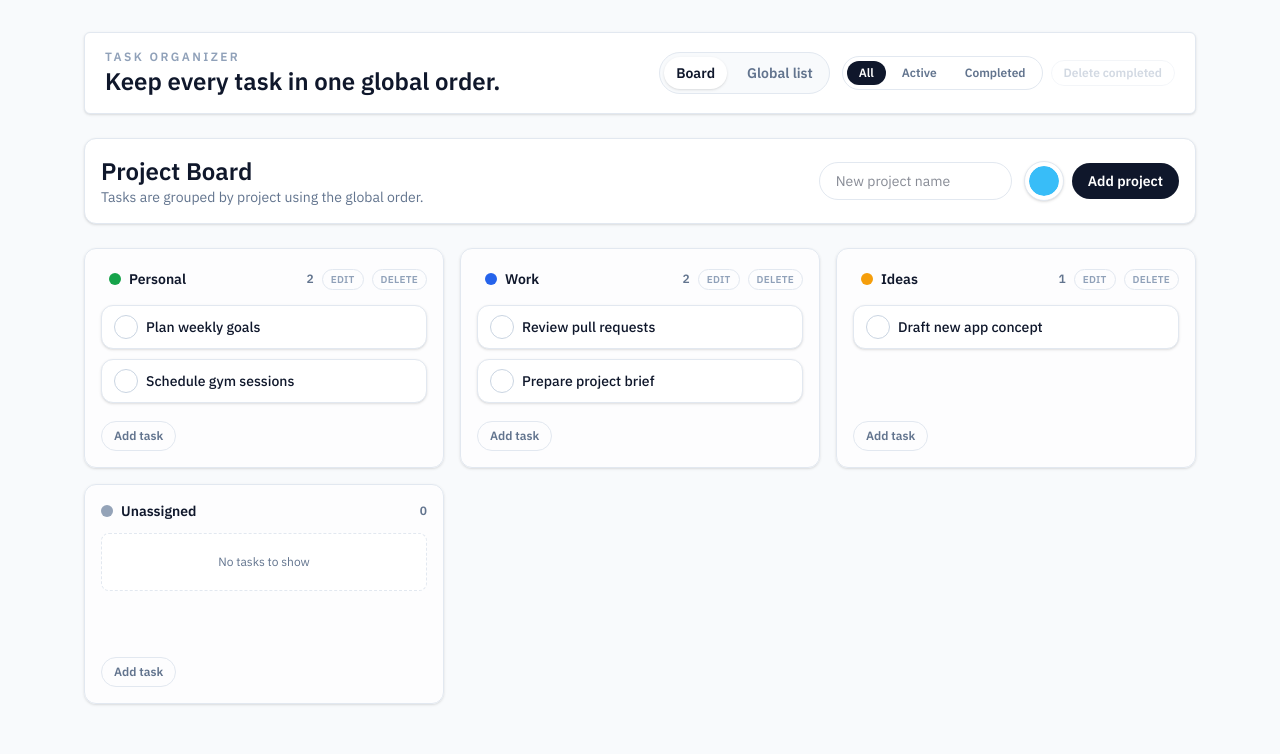
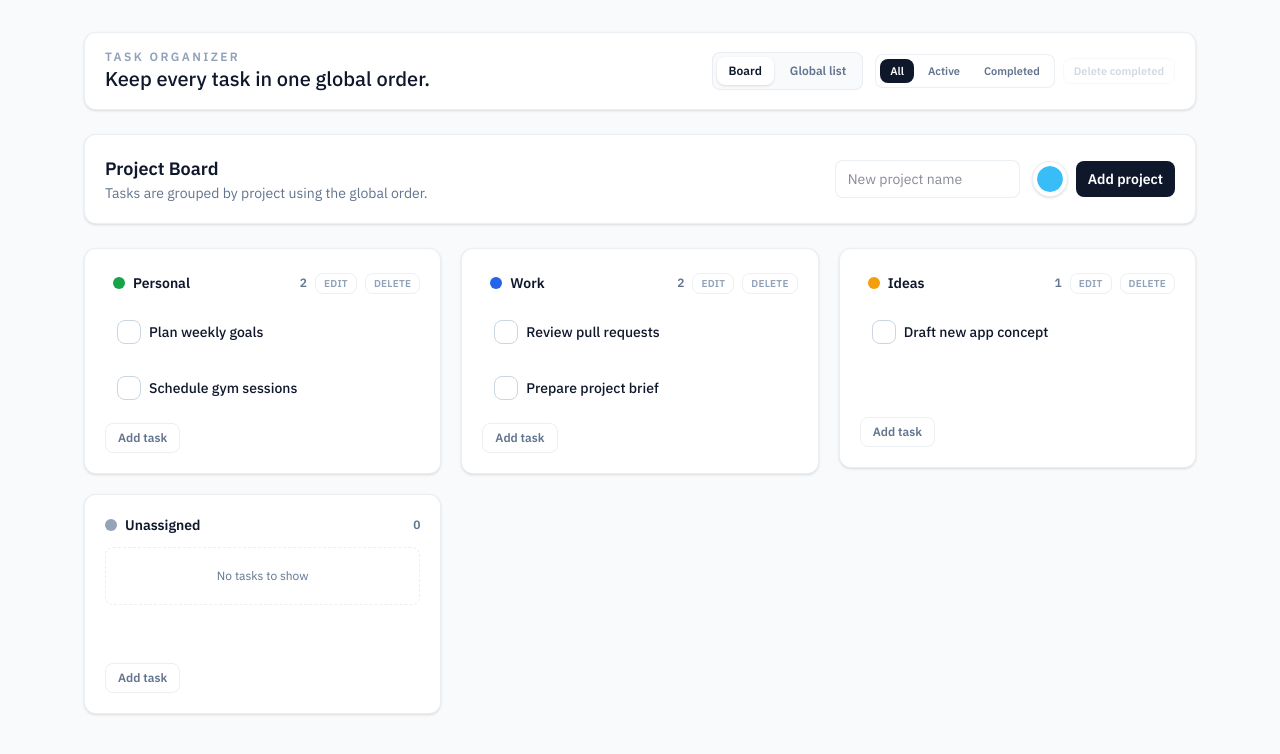
Before and after one commit to charlesferreira/task-management, a React (Vite) app: page / in a window 1280 px wide. Shown: the top 754 px of the page. Built offline with nearby package versions, Linux system fonts and the light colour scheme.

Commit message:
feat: update UI components with Tailwind CSS enhancements and improved styling

```diff
--- a/src/App.tsx
+++ b/src/App.tsx
@@ -57,21 +57,21 @@ function App() {
   return (
     <div className="min-h-screen bg-slate-50 text-slate-900">
       <div className="mx-auto flex w-full max-w-6xl flex-col gap-6 px-5 py-8">
-        <header className="flex flex-col gap-4 rounded-md border border-slate-200 bg-white px-5 py-4 shadow-sm md:flex-row md:items-center md:justify-between">
+        <header className="flex flex-col gap-4 rounded-xl border border-slate-200/70 bg-white px-5 py-4 shadow-sm md:flex-row md:items-center md:justify-between">
           <div>
             <p className="text-xs font-semibold uppercase tracking-[0.2em] text-slate-400">
               Task Organizer
             </p>
-            <h1 className="text-2xl font-semibold text-slate-900">
+            <h1 className="text-xl font-medium text-slate-900">
               Keep every task in one global order.
             </h1>
           </div>
           <div className="flex flex-col gap-3 sm:flex-row sm:items-center">
-            <div className="flex items-center gap-2 rounded-full border border-slate-200 bg-slate-50 p-1">
+            <div className="flex items-center gap-1 rounded-lg border border-slate-200/70 bg-slate-50 p-1">
               <button
                 type="button"
                 onClick={() => setActiveView('board')}
-                className={`rounded-full px-3 py-1.5 text-sm font-semibold transition ${
+                className={`rounded-lg px-3 py-1.5 text-xs font-semibold transition ${
                   activeView === 'board'
                     ? 'bg-white text-slate-900 shadow-sm'
                     : 'text-slate-500 hover:text-slate-900'
@@ -82,7 +82,7 @@ function App() {
               <button
                 type="button"
                 onClick={() => setActiveView('list')}
-                className={`rounded-full px-3 py-1.5 text-sm font-semibold transition ${
+                className={`rounded-lg px-3 py-1.5 text-xs font-semibold transition ${
                   activeView === 'list'
                     ? 'bg-white text-slate-900 shadow-sm'
                     : 'text-slate-500 hover:text-slate-900'
@@ -92,13 +92,13 @@ function App() {
               </button>
             </div>
             <div className="flex items-center gap-2">
-              <div className="flex items-center gap-1 rounded-full border border-slate-200 bg-white p-1">
+              <div className="flex items-center gap-1 rounded-lg border border-slate-200/70 bg-white p-1">
                 {(['all', 'active', 'completed'] as const).map((mode) => (
                   <button
                     key={mode}
                     type="button"
                     onClick={() => setFilter(mode)}
-                    className={`rounded-full px-3 py-1 text-xs font-semibold capitalize transition ${
+                    className={`rounded-lg px-2.5 py-1 text-[11px] font-semibold capitalize transition ${
                       filter === mode
                         ? 'bg-slate-900 text-white'
                         : 'text-slate-500 hover:text-slate-900'
@@ -112,7 +112,7 @@ function App() {
                 type="button"
                 onClick={deleteCompleted}
                 disabled={completedCount === 0}
-                className="rounded-full border border-slate-200 px-3 py-1 text-xs font-semibold text-slate-400 transition hover:text-rose-500 disabled:cursor-not-allowed disabled:opacity-40"
+                className="rounded-lg border border-slate-200/70 px-2.5 py-1 text-[11px] font-semibold text-slate-400 transition hover:bg-slate-50 hover:text-slate-600 disabled:cursor-not-allowed disabled:opacity-40"
               >
                 Delete completed
               </button>
--- a/src/components/ProjectBadge.tsx
+++ b/src/components/ProjectBadge.tsx
@@ -6,7 +6,7 @@ type ProjectBadgeProps = {
 
 const ProjectBadge = ({ project }: ProjectBadgeProps) => {
   return (
-    <span className="inline-flex items-center gap-2 rounded-full border border-slate-200 bg-white px-2.5 py-1 text-xs font-medium text-slate-700 shadow-sm">
+    <span className="inline-flex items-center gap-2 rounded-lg bg-slate-100 px-2 py-0.5 text-xs font-medium text-slate-600">
       <span
         className="h-2.5 w-2.5 rounded-full"
         style={{ backgroundColor: project.color }}
--- a/src/components/ProjectBoard.tsx
+++ b/src/components/ProjectBoard.tsx
@@ -9,12 +9,12 @@ import {
 } from '@dnd-kit/core'
 import {
   SortableContext,
-  horizontalListSortingStrategy,
+  rectSortingStrategy,
   sortableKeyboardCoordinates,
   useSortable,
 } from '@dnd-kit/sortable'
 import { CSS } from '@dnd-kit/utilities'
-import { useMemo, useState } from 'react'
+import { useMemo, useRef, useState } from 'react'
 import type { Project, Task } from '../models/types'
 import { UNASSIGNED_PROJECT } from '../models/types'
 import ProjectColumn from './ProjectColumn'
@@ -62,6 +62,7 @@ const SortableProjectColumn = ({
   onDeleteTask,
   onUpdateProject,
 }: SortableProjectColumnProps) => {
+  const measureRef = useRef<HTMLDivElement | null>(null)
   const {
     attributes,
     listeners,
@@ -81,7 +82,7 @@ const SortableProjectColumn = ({
   }
 
   return (
-    <div ref={setNodeRef} style={style} className={isDragging ? 'z-10' : ''}>
+    <div ref={setNodeRef} style={style} className={isDragging ? 'opacity-0' : ''}>
       <ProjectColumn
         project={project}
         tasks={tasks}
@@ -94,7 +95,7 @@ const SortableProjectColumn = ({
           <button
             type="button"
             ref={setActivatorNodeRef}
-            className={`flex h-7 w-7 items-center justify-center rounded-full border border-slate-200 text-[10px] text-slate-400 transition hover:text-slate-700 ${
+            className={`flex h-7 w-7 items-center justify-center rounded-lg border border-slate-200/70 text-[10px] text-slate-400 transition hover:text-slate-700 ${
               isDragging ? 'cursor-grabbing' : 'cursor-grab'
             }`}
             aria-label="Drag project"
@@ -121,6 +122,7 @@ const ProjectBoard = ({
   onReorderProjectTasks,
 }: ProjectBoardProps) => {
   const [activeTaskId, setActiveTaskId] = useState<string | null>(null)
+  const [activeProjectId, setActiveProjectId] = useState<string | null>(null)
   const sensors = useSensors(
     useSensor(PointerSensor, { activationConstraint: { distance: 6 } }),
     useSensor(KeyboardSensor, {
@@ -143,6 +145,9 @@ const ProjectBoard = ({
       : activeTask
         ? projectMap.get(activeTask.projectId) ?? UNASSIGNED_PROJECT
         : null
+  const activeColumnProject = activeProjectId
+    ? projectMap.get(activeProjectId) ?? null
+    : null
 
   return (
     <DndContext
@@ -152,21 +157,29 @@ const ProjectBoard = ({
         if (active.data.current?.type === 'task') {
           setActiveTaskId(String(active.id))
         }
+        if (active.data.current?.type === 'column') {
+          setActiveProjectId(String(active.id))
+        }
       }}
       onDragEnd={({ active, over }) => {
         if (!over || active.id === over.id) {
           setActiveTaskId(null)
+          setActiveProjectId(null)
           return
         }
         const activeType = active.data.current?.type
         const overType = over.data.current?.type
 
         if (activeType === 'column') {
+          const targetProjectId =
+            overType === 'column-drop'
+              ? over.data.current?.projectId
+              : String(over.id)
           const oldIndex = orderedProjects.findIndex(
             (project) => project.id === active.id,
           )
           const newIndex = orderedProjects.findIndex(
-            (project) => project.id === over.id,
+            (project) => project.id === targetProjectId,
           )
           if (oldIndex === -1 || newIndex === -1) return
           const updated = [...orderedProjects]
@@ -174,11 +187,12 @@ const ProjectBoard = ({
           updated.splice(newIndex, 0, moved)
           onReorderProjects(updated)
           setActiveTaskId(null)
+          setActiveProjectId(null)
           return
         }
 
         if (activeType === 'task') {
-          const isOverColumn = overType === 'column'
+          const isOverColumn = overType === 'column-drop'
           const targetProjectId = isOverColumn
             ? over.data.current?.projectId ?? null
             : over.data.current?.projectId ?? null
@@ -191,16 +205,18 @@ const ProjectBoard = ({
           )
         }
         setActiveTaskId(null)
+        setActiveProjectId(null)
       }}
       onDragCancel={() => {
         setActiveTaskId(null)
+        setActiveProjectId(null)
       }}
     >
+      <div className="grid grid-cols-1 gap-5 md:grid-cols-2 xl:grid-cols-3">
         <SortableContext
           items={orderedProjects.map((project) => project.id)}
-        strategy={horizontalListSortingStrategy}
+          strategy={rectSortingStrategy}
         >
-        <div className="grid gap-4 md:grid-cols-2 xl:grid-cols-3">
           {orderedProjects.map((project) => {
             const projectTasks = tasks.filter(
               (task) => task.projectId === project.id,
@@ -218,6 +234,7 @@ const ProjectBoard = ({
               />
             )
           })}
+        </SortableContext>
         <ProjectColumn
           project={UNASSIGNED_PROJECT}
           tasks={tasks.filter((task) => task.projectId === null)}
@@ -227,16 +244,27 @@ const ProjectBoard = ({
           onDeleteTask={onDeleteTask}
         />
       </div>
-      </SortableContext>
-      <DragOverlay>
+      <DragOverlay adjustScale={false}>
         {activeTask && activeProject ? (
-          <div className="w-[280px]">
+          <div className="w-[280px] rounded-lg bg-white shadow-md">
             <TaskItem
               task={activeTask}
               project={activeProject}
               showProjectBadge={false}
               isDragging
             />
+          </div>
+        ) : activeColumnProject ? (
+          <div className="w-[320px] rounded-xl border border-slate-200/70 bg-white p-5 shadow-md">
+            <div className="flex items-center gap-2">
+              <span
+                className="h-3 w-3 rounded-full"
+                style={{ backgroundColor: activeColumnProject.color }}
+              />
+              <p className="text-sm font-semibold text-slate-900">
+                {activeColumnProject.name}
+              </p>
+            </div>
           </div>
         ) : null}
       </DragOverlay>
--- a/src/components/ProjectColumn.tsx
+++ b/src/components/ProjectColumn.tsx
@@ -95,10 +95,10 @@ const ProjectColumn = ({
     setDraftColor(project.color);
   }, [project.color, project.name]);
 
-  const droppableId = isUnassigned ? "column:unassigned" : `column:${project.id}`;
+  const droppableId = isUnassigned ? "drop:unassigned" : `drop:${project.id}`;
   const { setNodeRef, isOver } = useDroppable({
     id: droppableId,
-    data: { type: "column", projectId: isUnassigned ? null : project.id },
+    data: { type: "column-drop", projectId: isUnassigned ? null : project.id },
   });
 
   const handleSubmit = () => {
@@ -122,7 +122,7 @@ const ProjectColumn = ({
   return (
     <div
       ref={setNodeRef}
-      className={`group flex min-h-[220px] flex-col gap-3 rounded-xl border border-slate-200 bg-white/70 p-4 shadow-sm ${
+      className={`group flex min-h-[220px] flex-col gap-3 rounded-xl border border-slate-200/70 bg-white p-5 shadow-sm ${
         isOver ? "border-slate-300" : ""
       }`}
     >
@@ -145,7 +145,7 @@ const ProjectColumn = ({
                 if (event.key === "Enter") handleSaveProject();
                 if (event.key === "Escape") setIsEditing(false);
               }}
-              className="w-full min-w-0 rounded-md border border-slate-200 bg-white px-2 py-1 text-sm text-slate-900 outline-none focus:border-slate-400"
+              className="w-full min-w-0 rounded-lg border border-slate-200/70 bg-white px-2 py-1 text-sm text-slate-900 outline-none focus:border-slate-400"
             />
           ) : (
             <h3 className="truncate text-sm font-semibold text-slate-900">
@@ -161,7 +161,7 @@ const ProjectColumn = ({
             <div className="flex items-center gap-1">
               {isEditing ? (
                 <>
-                  <div className="h-7 w-7 rounded-full border border-slate-200 bg-white p-1 shadow-sm">
+                  <div className="h-7 w-7 rounded-full border border-slate-200/70 bg-white p-1 shadow-sm">
                     <input
                       type="color"
                       value={draftColor}
@@ -173,7 +173,7 @@ const ProjectColumn = ({
                   <button
                     type="button"
                     onClick={handleSaveProject}
-                    className="rounded-full border border-slate-200 px-2 py-0.5 text-[10px] font-semibold uppercase tracking-wide text-slate-500"
+                    className="rounded-lg border border-slate-200/70 px-2 py-0.5 text-[10px] font-semibold uppercase tracking-wide text-slate-500"
                   >
                     Save
                   </button>
@@ -184,7 +184,7 @@ const ProjectColumn = ({
                       setDraftColor(project.color);
                       setIsEditing(false);
                     }}
-                    className="rounded-full border border-slate-200 px-2 py-0.5 text-[10px] font-semibold uppercase tracking-wide text-slate-400"
+                    className="rounded-lg border border-slate-200/70 px-2 py-0.5 text-[10px] font-semibold uppercase tracking-wide text-slate-400"
                   >
                     Cancel
                   </button>
@@ -193,7 +193,7 @@ const ProjectColumn = ({
                 <button
                   type="button"
                   onClick={() => setIsEditing(true)}
-                  className="rounded-full border border-slate-200 px-2 py-0.5 text-[10px] font-semibold uppercase tracking-wide text-slate-400 transition hover:text-slate-700"
+                  className="rounded-lg border border-slate-200/70 px-2 py-0.5 text-[10px] font-semibold uppercase tracking-wide text-slate-400 transition hover:text-slate-700"
                 >
                   Edit
                 </button>
@@ -204,7 +204,7 @@ const ProjectColumn = ({
             <button
               type="button"
               onClick={() => onDeleteProject(project.id)}
-              className="rounded-full border border-slate-200 px-2 py-0.5 text-[10px] font-semibold uppercase tracking-wide text-slate-400 transition hover:text-rose-500"
+              className="rounded-lg border border-slate-200/70 px-2 py-0.5 text-[10px] font-semibold uppercase tracking-wide text-slate-400 transition hover:text-rose-500"
             >
               Delete
             </button>
@@ -213,7 +213,7 @@ const ProjectColumn = ({
       </div>
       <div className="flex flex-col gap-2.5">
         {tasks.length === 0 ? (
-          <p className="rounded-lg border border-dashed border-slate-200 bg-white px-3 py-5 text-center text-xs text-slate-500">
+          <p className="rounded-lg border border-dashed border-slate-200/70 bg-white px-3 py-5 text-center text-xs text-slate-500">
             No tasks to show
           </p>
         ) : (
@@ -251,13 +251,13 @@ const ProjectColumn = ({
                 }
               }}
               placeholder="Task title"
-              className="w-full rounded-lg border border-slate-200 bg-white px-3 py-2 text-sm text-slate-900 outline-none focus:border-slate-400"
+              className="w-full rounded-lg border border-slate-200/70 bg-white px-3 py-2 text-sm text-slate-900 outline-none focus:border-slate-400"
             />
             <div className="flex items-center gap-2">
               <button
                 type="button"
                 onClick={handleSubmit}
-                className="min-w-max rounded-full bg-slate-900 px-3 py-1.5 text-xs font-semibold text-white"
+                className="min-w-max rounded-lg bg-slate-900 px-3 py-1.5 text-xs font-semibold text-white"
               >
                 Add task
               </button>
@@ -267,7 +267,7 @@ const ProjectColumn = ({
                   setIsAdding(false);
                   setTitle("");
                 }}
-                className="rounded-full px-3 py-1.5 text-xs font-semibold text-slate-500"
+                className="rounded-lg px-3 py-1.5 text-xs font-semibold text-slate-500"
               >
                 Cancel
               </button>
@@ -277,7 +277,7 @@ const ProjectColumn = ({
           <button
             type="button"
             onClick={() => setIsAdding(true)}
-            className="min-w-max rounded-full border border-slate-200 px-3 py-1.5 text-xs font-semibold text-slate-500 transition hover:text-slate-900"
+            className="min-w-max rounded-lg border border-slate-200/70 px-3 py-1.5 text-xs font-semibold text-slate-500 transition hover:text-slate-900"
           >
             Add task
           </button>
--- a/src/components/TaskItem.tsx
+++ b/src/components/TaskItem.tsx
@@ -34,8 +34,8 @@ const TaskItem = ({
   return (
     <div
       ref={(element) => dragHandleProps?.setActivatorNodeRef(element)}
-      className={`group flex items-center justify-between gap-3 rounded-xl border border-slate-200 bg-white px-3 py-2 shadow-sm ${
-        dragHandleProps ? 'cursor-move' : ''
+      className={`group flex items-center justify-between gap-3 rounded-lg bg-white px-3 py-2.5 transition ${
+        dragHandleProps ? 'cursor-move hover:bg-slate-50' : ''
       }`}
       {...dragHandleProps?.attributes}
       {...dragHandleProps?.listeners}
@@ -49,7 +49,7 @@ const TaskItem = ({
               <button
                 type="button"
                 onClick={() => onToggleComplete?.(task.id)}
-                className={`flex h-6 w-6 items-center justify-center rounded-full border text-xs transition ${
+                className={`flex h-6 w-6 min-h-6 min-w-6 shrink-0 items-center justify-center rounded-lg border text-xs leading-none transition ${
                   task.completedAt
                     ? 'border-emerald-500 bg-emerald-500 text-white'
                     : 'border-slate-300 text-transparent hover:text-slate-300'
@@ -78,14 +78,14 @@ const TaskItem = ({
                 <button
                   type="button"
                   onClick={() => onDelete?.(task.id)}
-                  className="rounded-full border border-rose-200 px-2 py-1 font-semibold text-rose-500"
+                  className="rounded-lg border border-rose-200 px-2 py-1 font-semibold text-rose-500"
                 >
                   Confirm
                 </button>
                 <button
                   type="button"
                   onClick={() => setConfirmDelete(false)}
-                  className="rounded-full border border-slate-200 px-2 py-1 font-semibold text-slate-400"
+                  className="rounded-lg border border-slate-200/70 px-2 py-1 font-semibold text-slate-400"
                 >
                   Cancel
                 </button>
@@ -95,7 +95,7 @@ const TaskItem = ({
                 <button
                   type="button"
                   onClick={() => setConfirmDelete(true)}
-                  className="rounded-full border border-slate-200 px-2 py-1 text-xs font-semibold text-slate-400 hover:text-rose-500"
+                  className="rounded-lg border border-slate-200/70 px-2 py-1 text-xs font-semibold text-slate-400 hover:text-rose-500"
                 >
                   Delete
                 </button>
--- a/src/pages/BoardView.tsx
+++ b/src/pages/BoardView.tsx
@@ -44,9 +44,9 @@ const BoardView = ({
 
   return (
     <section className="space-y-6">
-      <header className="flex flex-col gap-4 rounded-xl border border-slate-200 bg-white p-4 shadow-sm lg:flex-row lg:items-center lg:justify-between">
+      <header className="flex flex-col gap-4 rounded-xl border border-slate-200/70 bg-white p-5 shadow-sm lg:flex-row lg:items-center lg:justify-between">
         <div>
-          <h1 className="text-2xl font-semibold text-slate-900">
+          <h1 className="text-lg font-semibold text-slate-900">
             Project Board
           </h1>
           <p className="text-sm text-slate-500">
@@ -61,10 +61,10 @@ const BoardView = ({
               if (event.key === "Enter") handleCreate();
             }}
             placeholder="New project name"
-            className="w-full rounded-full border border-slate-200 bg-white px-4 py-2 text-sm text-slate-900 outline-none focus:border-slate-400"
+            className="w-full rounded-lg border border-slate-200/70 bg-white px-3 py-2 text-sm text-slate-900 outline-none focus:border-slate-400"
           />
           <div className="flex items-center gap-2">
-            <div className="h-10 w-10 rounded-full border border-slate-200 bg-white p-1 shadow-sm">
+            <div className="h-9 w-9 rounded-full border border-slate-200/70 bg-white p-1 shadow-sm">
               <input
                 type="color"
                 value={color}
@@ -76,7 +76,7 @@ const BoardView = ({
             <button
               type="button"
               onClick={handleCreate}
-              className="min-w-max rounded-full bg-slate-900 px-4 py-2 text-sm font-semibold text-white"
+              className="min-w-max rounded-lg bg-slate-900 px-3 py-2 text-sm font-semibold text-white"
             >
               Add project
             </button>
```
Also changed, not shown: src/components/GlobalTaskList.tsx (+6 -5 lines), src/pages/ListView.tsx (+5 -5 lines). Lines whose indentation alone changed are shown as unchanged.
